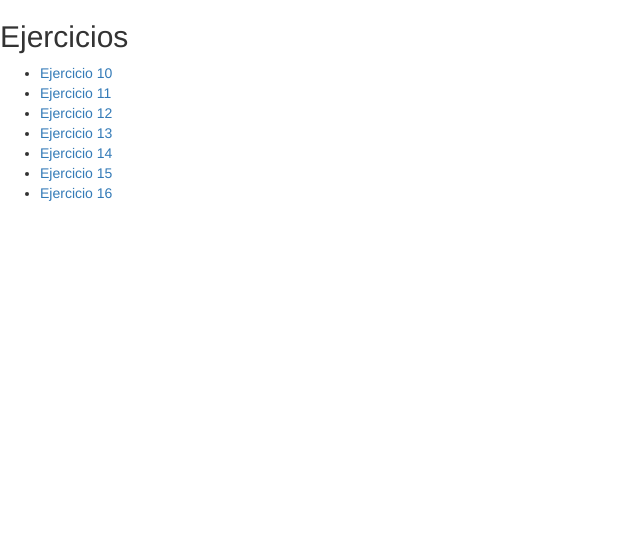
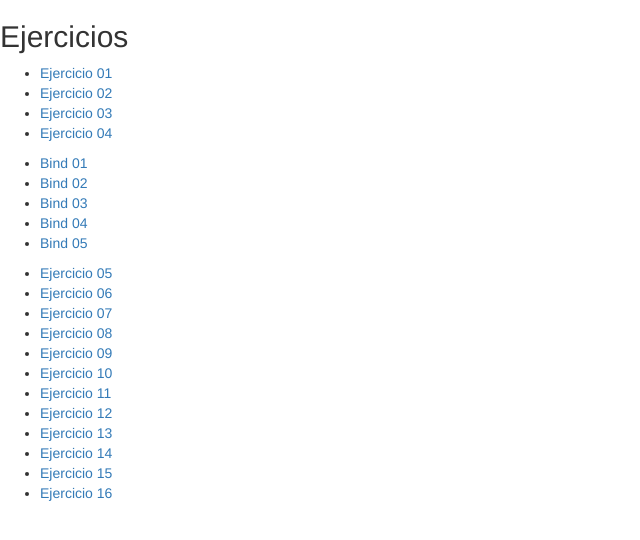
Before and after one commit to crispamares/curso_d3, a plain HTML site: page curso_d3/ejercicios/index.html in a window 1280 px wide. Shown: the whole page, without its empty margins (0-640 px from the left). Drawn offline with nearby package versions, Linux system fonts and the light colour scheme.

Commit message:
ultimos retoques a los indices

```diff
--- a/curso_d3/ejercicios/index.html
+++ b/curso_d3/ejercicios/index.html
@@ -14,13 +14,27 @@
 <body>
 <h2 id="ejercicios">Ejercicios</h2>
 <ul>
+<li><a href="ejercicio01/index.html">Ejercicio 01</a></li>
+<li><a href="ejercicio02/index.html">Ejercicio 02</a></li>
+<li><a href="ejercicio03/index.html">Ejercicio 03</a></li>
+<li><p><a href="ejercicio04/index.html">Ejercicio 04</a></p></li>
+<li><a href="bind1/index.html">Bind 01</a></li>
+<li><a href="bind2/index.html">Bind 02</a></li>
+<li><a href="bind3/index.html">Bind 03</a></li>
+<li><a href="bind4/index.html">Bind 04</a></li>
+<li><p><a href="bind5/index.html">Bind 05</a></p></li>
+<li><a href="ejercicio05/index.html">Ejercicio 05</a></li>
+<li><a href="ejercicio06/index.html">Ejercicio 06</a></li>
+<li><a href="ejercicio07/index.html">Ejercicio 07</a></li>
+<li><a href="ejercicio08/index.html">Ejercicio 08</a></li>
+<li><a href="ejercicio09/index.html">Ejercicio 09</a></li>
 <li><a href="ejercicio10/index.html">Ejercicio 10</a></li>
 <li><a href="ejercicio11/index.html">Ejercicio 11</a></li>
 <li><a href="ejercicio12/index.html">Ejercicio 12</a></li>
 <li><a href="ejercicio13/index.html">Ejercicio 13</a></li>
 <li><a href="ejercicio14/index.html">Ejercicio 14</a></li>
 <li><a href="ejercicio15/index.html">Ejercicio 15</a></li>
-<li><a href="ejercicio16/index.html">Ejercicio 16</a></li>
+<li><p><a href="ejercicio16/index.html">Ejercicio 16</a></p></li>
 </ul>
 </body>
 </html>
```
Also changed, not shown: curso_d3/ejercicios/ejercicio04/script.js (+9 -1 lines), curso_d3/ejercicios/index.md (+16 -0 lines), index.html (+0 -2 lines), 4 other files.
